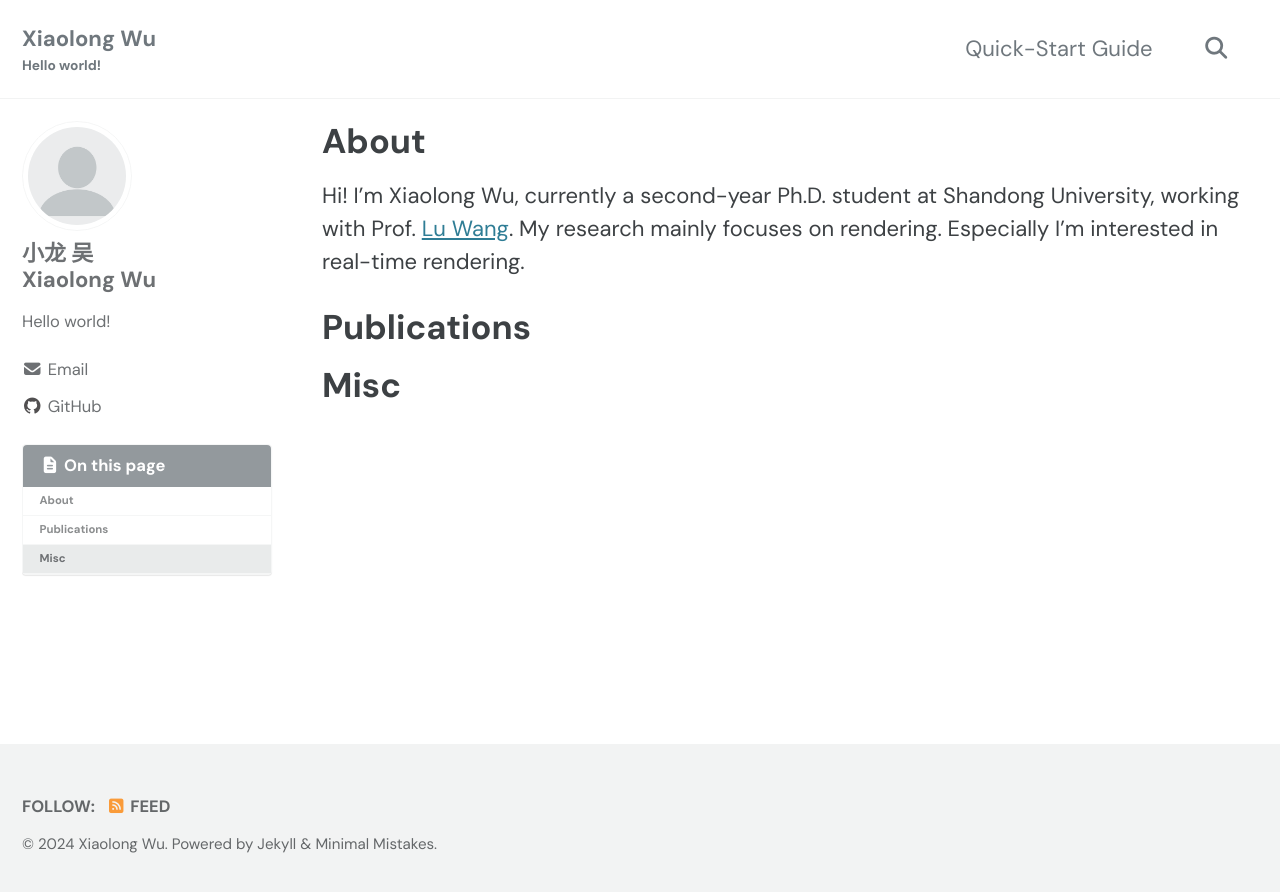
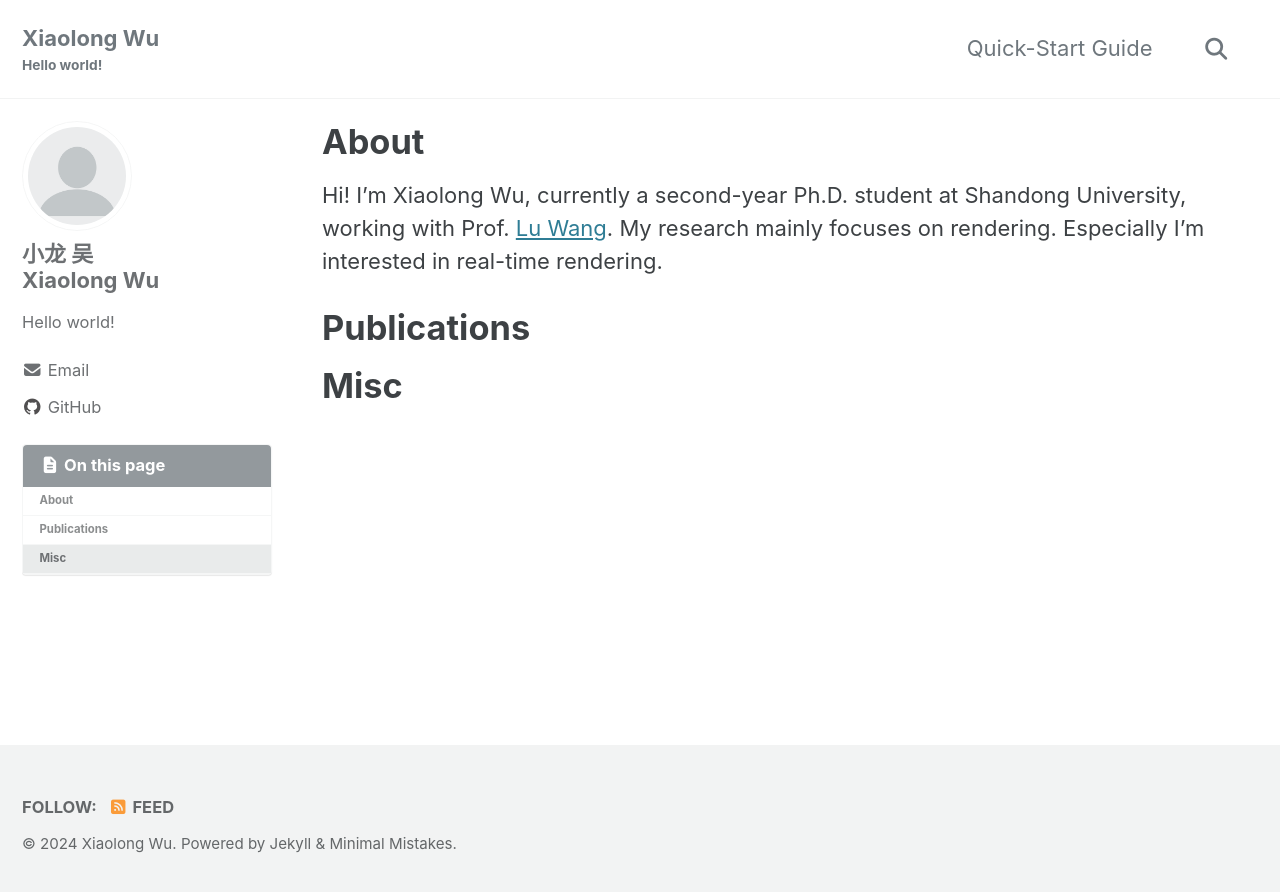
Before and after one commit to CuteLoong/CuteLoong.github.io, a Jekyll site: the page built from index.md, in a window 1280 px wide. Shown: the top 892 px of the page. Built offline with Jekyll 4.4.1, drawn with Linux system fonts in a browser that asks for light colours; cached includes are drawn as plain includes; our own code applies the rules of GitHub Pages for plain Markdown files.

Commit message:
update font

```diff
--- a/_sass/minimal-mistakes/_variables.scss
+++ b/_sass/minimal-mistakes/_variables.scss
@@ -14,7 +14,7 @@ $indent-var: 1.3em !default;
 
 /* system typefaces */
 $serif: Georgia, Times, serif !default;
-$sans-serif: "DM Sans", -apple-system, BlinkMacSystemFont, "Roboto", "Segoe UI",
+$sans-serif: -apple-system, BlinkMacSystemFont, "Roboto", "Segoe UI",
    "Helvetica Neue", "Lucida Grande", Arial, sans-serif !default;
 $monospace: Monaco, Consolas, "Lucida Console", monospace !default;
 
```
